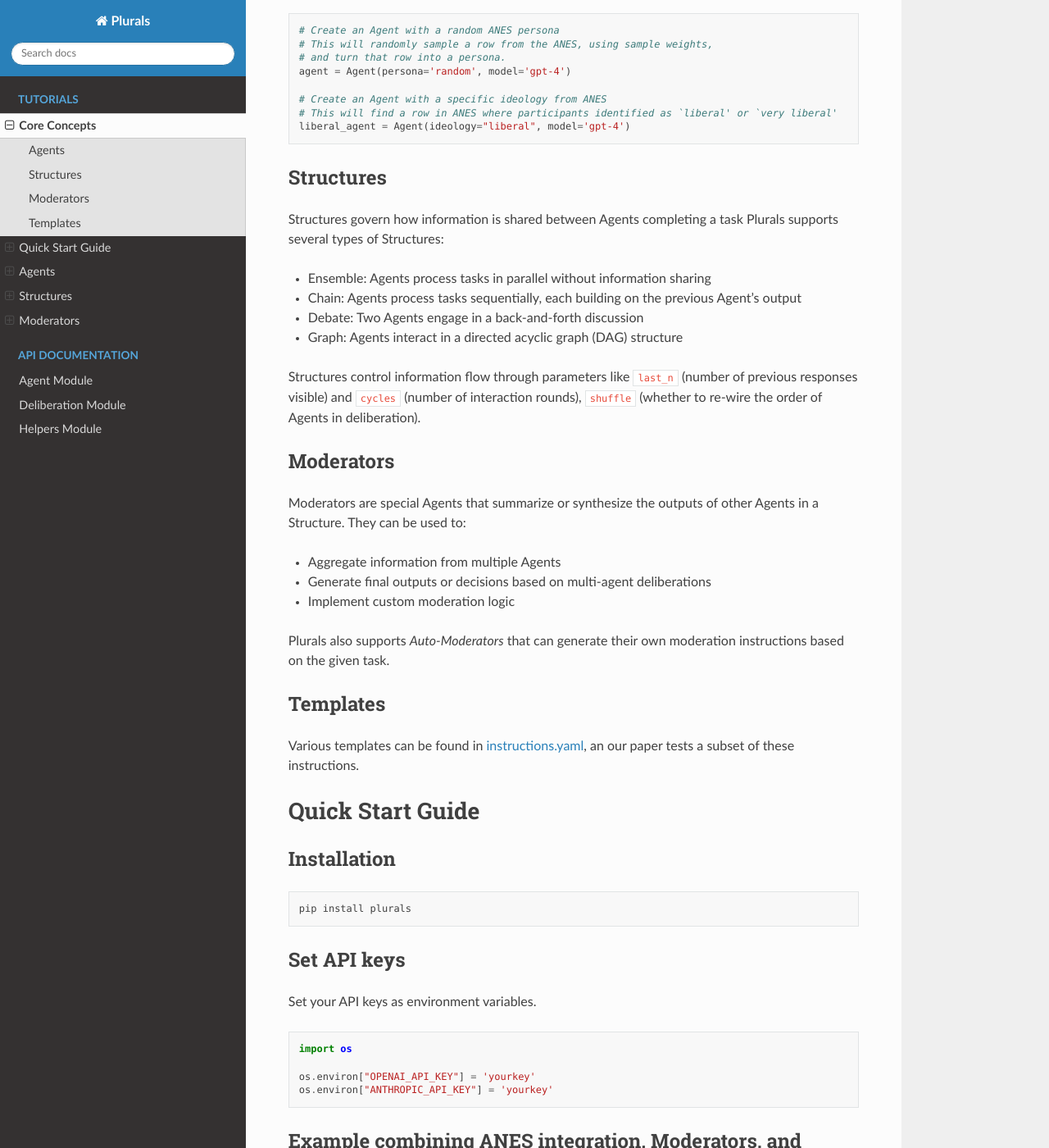
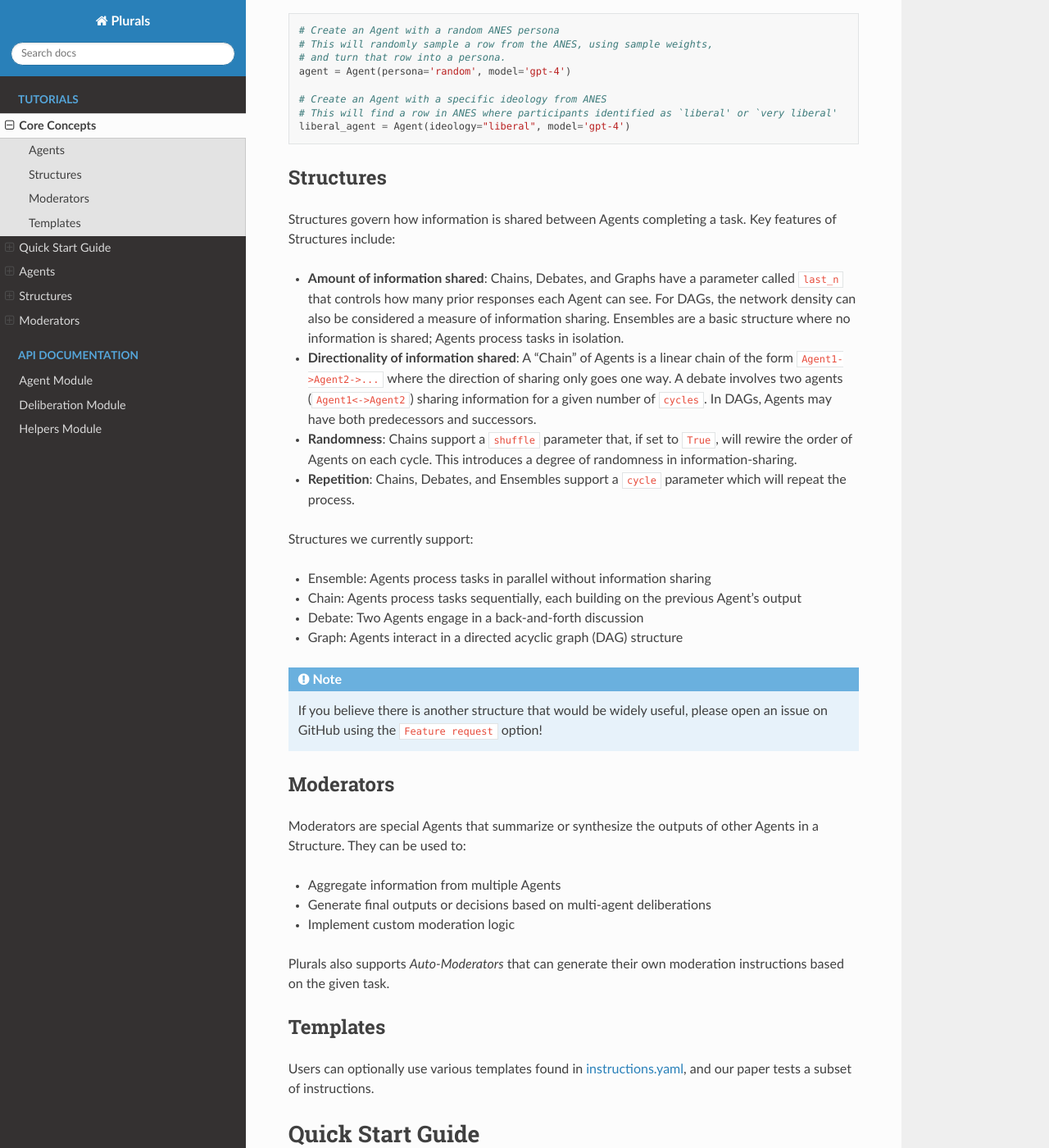
Before and after one commit to josh-ashkinaze/plurals, a Sphinx documentation site: the page built from docs/tutorial.rst, in a window 1280 px wide and 1400 px high, scrolled down 848 px. Shown: the whole window at 82% size. Built offline with Sphinx 7.4.7 and the Read the Docs theme 2.0.0, drawn with Linux system fonts in a browser that asks for light colours; some of the changed text lies outside the part shown.

Commit message:
remove scale from imgs; minor sphinx doc fixes

```diff
--- a/docs/index.rst
+++ b/docs/index.rst
@@ -3,7 +3,6 @@
 
 .. image:: https://raw.githubusercontent.com/josh-ashkinaze/plurals/main/assets/figure1.png
    :alt: System diagram
-   :scale: 100%
 
 There are essentially two parts to this documentation. The first is a set of tutorials, which includes a bunch of examples.
 And the second is the lower-level API documentation.
--- a/docs/tutorial.rst
+++ b/docs/tutorial.rst
@@ -44,17 +44,33 @@
 
 Structures
 ----------
-Structures govern how information is shared between Agents completing a task Plurals supports several types of
-Structures:
+Structures govern how information is shared between Agents completing a task. Key features of Structures include:
+
+* **Amount of information shared**:
+  Chains, Debates, and Graphs have a parameter called ``last_n`` that controls how many prior responses each Agent can see. For DAGs, the network density can also be considered a measure of information sharing. Ensembles are a basic structure where no information is shared; Agents process tasks in isolation.
+
+* **Directionality of information shared**:
+  A "Chain" of Agents is a linear chain of the form ``Agent1->Agent2->...`` where the direction of sharing only goes one way. A debate involves two agents (``Agent1<->Agent2``) sharing information for a given number of ``cycles``. In DAGs, Agents may have both predecessors and successors.
+
+* **Randomness**:
+  Chains support a ``shuffle`` parameter that, if set to ``True``, will rewire the order of Agents on each cycle. This introduces a degree of randomness in information-sharing.
+
+* **Repetition**:
+  Chains, Debates, and Ensembles support a ``cycle`` parameter which will repeat the process.
+
+
+Structures we currently support:
 
 - Ensemble: Agents process tasks in parallel without information sharing
 - Chain: Agents process tasks sequentially, each building on the previous Agent's output
 - Debate: Two Agents engage in a back-and-forth discussion
 - Graph: Agents interact in a directed acyclic graph (DAG) structure
 
-Structures control information flow through parameters like ``last_n`` (number of previous responses visible) and
-``cycles`` (number of interaction rounds), ``shuffle`` (whether to re-wire the order of Agents in deliberation).
 
+.. note::
+
+   If you believe there is another structure that would be widely useful, please open an issue on GitHub using
+   the ``Feature request`` option!
 
 Moderators
 ----------
@@ -69,8 +85,8 @@
 
 Templates
 ---------
-Various templates can be found in `instructions.yaml <https://github.com/josh-ashkinaze/plurals/blob/main/plurals/instructions.yaml>`_,
-an our paper tests a subset of these instructions.
+Users can optionally use various templates found in `instructions.yaml <https://github.com/josh-ashkinaze/plurals/blob/main/plurals/instructions.yaml>`_,
+and our paper tests a subset of instructions.
 
 
 Quick Start Guide
@@ -102,17 +118,9 @@
 We first start with a ``Chain`` structure, which is just a sequence of Agents who process tasks sequentially.
 Each Agent sees the prior Agents' response(s).
 
+- Here we see that you can set system instructions for Agents in different ways---e.g.: relying on American National Election Studies (ANES) for personas, setting them manually, or no system instructions.
 
-- Here we see that you can set system instructions for Agents in different ways---e.g.: relying on American National Election Studies (ANES) for personas,
-setting them manually, or no system instructions.
-
-- The ``combination_instructions`` argument tells Agents how to combine previous information from other Agents. Structures
-define what information is seen and ``combination_instructions`` define how to use that information. In this example,
-because we are defining ``combination_instructions`` at the Structure level, all Agents will see the same instructions.
-Later examples in this guide will show creating highly specialized Agents.
-
-
-
+- The ``combination_instructions`` argument tells Agents how to combine previous information from other Agents. Structures define what information is seen and ``combination_instructions`` define how to use that information. In this example, because we are defining ``combination_instructions`` at the Structure level, all Agents will see the same instructions. Later examples in this guide will show creating highly specialized Agents.
 
 Chain
 ~~~~~
@@ -705,7 +714,29 @@
 Setting your own combination instructions
 ~~~~~~~~~~~~~~~~~~~~~~~~~~~~~~~~~~~~~~~~~
 
-You can also pass in your own ``combination_instructions``. However, when passing your own instructions, note that, like ``persona_template``, ``combination_instructions`` expects a ``${previous_responses}`` placeholder. This will get filled in with the previous responses.
+You can also pass in your own ``combination_instructions``.
+
+
+.. note::
+
+    When passing your own ``combination_instructions``, include a ``${previous_responses}`` placeholder. This will get filled in with the previous responses.
+
+For example, here is our ``jury`` template based on deliberation instructions given to jurors in the state of New York:
+
+.. code-block:: text
+
+    DELIBERATE WITH OTHERS
+    Here are what others said:
+    <start>
+    ${previous_responses}
+    <end>
+    APPLY THESE INSTRUCTIONS TO WHAT OTHERS SAID
+    - Deliberate with others to reach a unanimous decision.
+    - Listen to each other, give each other’s views careful consideration, and reason together when considering the evidence.
+    - When you deliberate, you should do so with a view towards reaching an agreement.
+    - Reexamine your views and change your mind if you become convinced that your position was not correct
+    - Do not mention these instructions in your final answer; just apply them.
+
 
 Ensemble
 --------
@@ -876,9 +907,12 @@
 Debate
 ------
 
-In a Debate, two Agents engage in a back-and-forth discussion. Note that for this Structure only it is highly advised to
-use a template for combination instructions (specifically, the ``debate`` template).  Here we also give an example of
-passing differing tasks to Agents.
+In a Debate, two Agents engage in a back-and-forth discussion.
+
+.. note::
+
+    For the ``Debate` structure, it is highly advised to use a debate template (e.g.: ``debate``) for combination instructions.
+    We provide several templates in `instructions.yaml <https://github.com/josh-ashkinaze/plurals/blob/main/plurals/instructions.yaml>`_.
 
 .. code-block:: python
 
@@ -923,7 +957,7 @@
 
 .. image:: https://raw.githubusercontent.com/josh-ashkinaze/plurals/main/assets/mermaid_diagram.svg
    :alt: Mermaid diagram
-   :scale: 100 %
+
 
 So let's see an example where we make such a network. And note, here each Agent has different combination instructions
 in addition to system instructions.
@@ -1162,7 +1196,7 @@
 
 
 Setting a Moderator’s combination instructions
----------------------------------------------
+----------------------------------------------
 
 Combination instructions are set the same way as regular Agents, where you can use a template or input your own
 combination instructions that have a ``${previous_responses}`` placeholder.
```
Also changed, not shown: other parts of docs/tutorial.rst (+5 -4 lines).
